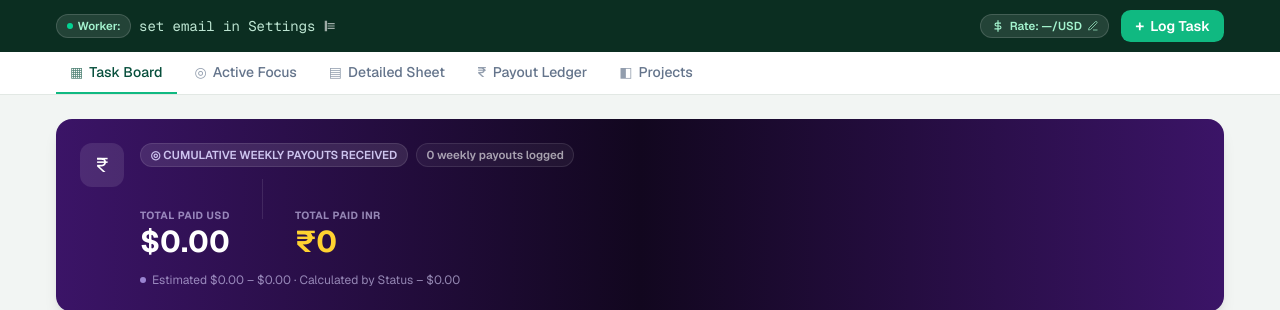
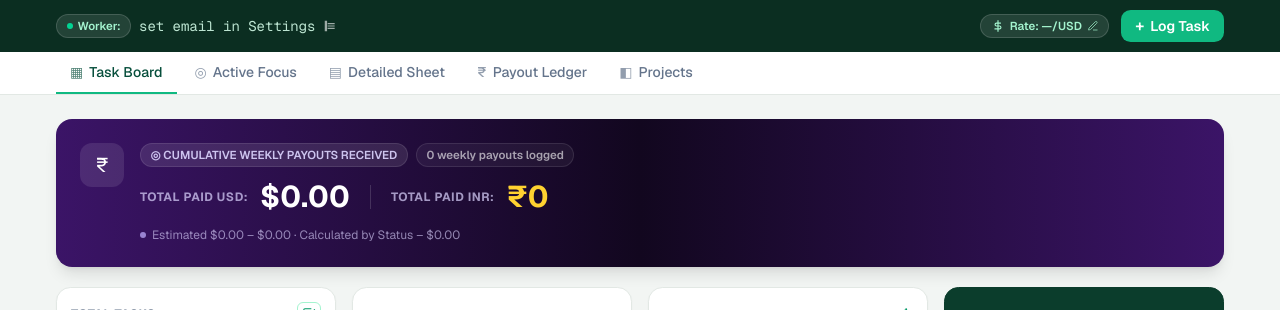
Before and after one commit to MaanyaJogani/annotation-tracker, a Next.js app: page / in a window 1280 px wide. Shown: the top 310 px of the page. Built offline with nearby package versions, Linux system fonts and the light colour scheme; no server answers; the database is empty.

Commit message:
Hero banner: inline label+amount layout matching reference (label and big number on same line)

```diff
--- a/src/app/page.tsx
+++ b/src/app/page.tsx
@@ -190,20 +190,16 @@ export default function Dashboard() {
                 {stats.ledger.count} weekly payouts logged
               </span>
             </div>
-            <div className="mt-3 flex flex-wrap items-baseline gap-x-8 gap-y-2">
-              <div>
-                <p className="text-[0.65rem] font-bold text-violet-200/60 uppercase tracking-wider">
-                  Total Paid USD
-                </p>
-                <p className="text-3xl font-bold">{formatUSD(stats.ledger.totalUsd)}</p>
-              </div>
-              <div className="w-px h-10 bg-white/10 hidden sm:block" />
-              <div>
-                <p className="text-[0.65rem] font-bold text-violet-200/60 uppercase tracking-wider">
-                  Total Paid INR
-                </p>
-                <p className="text-3xl font-bold text-amber-300">{formatINR(stats.ledger.totalInr)}</p>
-              </div>
+            <div className="mt-3 flex flex-wrap items-center gap-x-3 gap-y-1">
+              <span className="text-xs font-bold text-violet-200/70 uppercase tracking-wider">
+                Total Paid USD:
+              </span>
+              <span className="text-3xl font-bold">{formatUSD(stats.ledger.totalUsd)}</span>
+              <span className="w-px h-6 bg-white/15 mx-2 hidden sm:block" />
+              <span className="text-xs font-bold text-violet-200/70 uppercase tracking-wider">
+                Total Paid INR:
+              </span>
+              <span className="text-3xl font-bold text-amber-300">{formatINR(stats.ledger.totalInr)}</span>
             </div>
             <p className="mt-3 text-xs text-violet-200/60 flex items-center gap-1.5">
               <span className="w-1.5 h-1.5 rounded-full bg-violet-300/70" />
```
